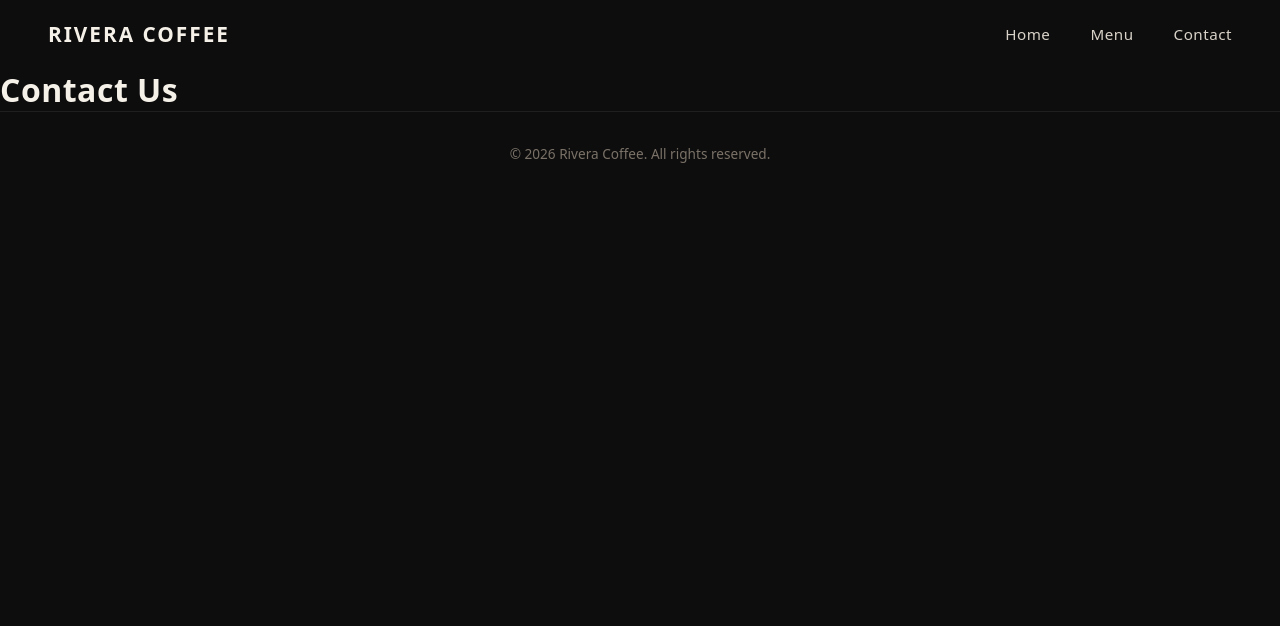
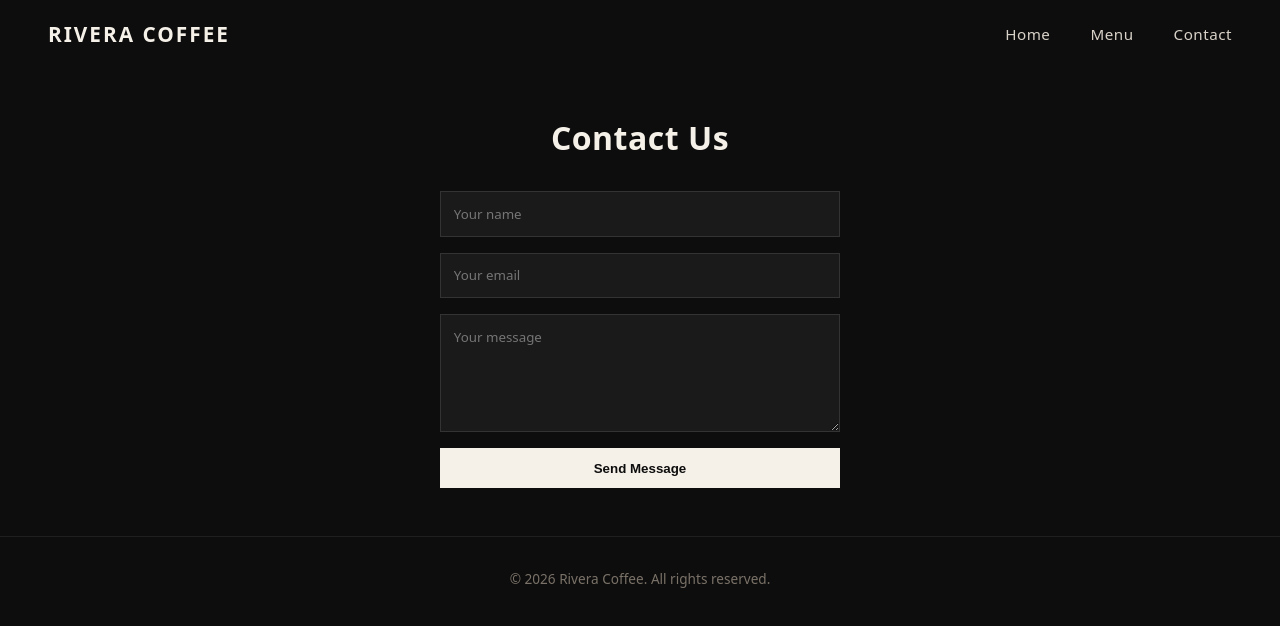
Before and after one commit to mhdanaso/cafe-project, a React (Vite) app: page /contact in a window 1280 px wide. Shown: the top 626 px of the page. Built offline with nearby package versions, Linux system fonts and the light colour scheme.

Commit message:
Add Contact page with controlled form inputs

```diff
--- /dev/null
+++ b/src/pages/Contact.css
@@ -0,0 +1,35 @@
+.contact-page {
+  padding: 3rem 2rem;
+  text-align: center;
+}
+
+.contact-form {
+  display: flex;
+  flex-direction: column;
+  gap: 1rem;
+  max-width: 400px;
+  margin: 2rem auto 0;
+}
+
+.contact-form input,
+.contact-form textarea {
+  padding: 0.8rem;
+  background-color: #1a1a1a;
+  border: 1px solid #333;
+  color: #f5f0e8;
+  font-family: inherit;
+}
+
+.contact-form button {
+  padding: 0.8rem;
+  background-color: #f5f0e8;
+  color: #0d0d0d;
+  font-weight: 700;
+  border: none;
+  cursor: pointer;
+}
+
+.success-msg {
+  margin-top: 2rem;
+  font-size: 1.2rem;
+}
--- a/src/pages/Contact.jsx
+++ b/src/pages/Contact.jsx
@@ -1,6 +1,57 @@
+import { useState } from "react";
+import SEO from "../components/SEO";
+import "./Contact.css";
 
 function Contact() {
-  return <h1>Contact Us</h1>;
+  const [name, setName] = useState("");
+  const [email, setEmail] = useState("");
+  const [message, setMessage] = useState("");
+  const [submitted, setSubmitted] = useState(false);
+
+  const handleSubmit = (e) => {
+    e.preventDefault();
+    console.log({ name, email, message });
+    setSubmitted(true);
+  };
+
+  return (
+    <div className="contact-page">
+      <SEO
+        title="Contact | Rivera Coffee"
+        description="Get in touch with Rivera Coffee. Visit us or send a message."
+      />
+      <h1>Contact Us</h1>
+
+      {submitted ? (
+        <p className="success-msg">Thanks {name}, we'll get back to you soon!</p>
+      ) : (
+        <form onSubmit={handleSubmit} className="contact-form">
+          <input
+            type="text"
+            placeholder="Your name"
+            value={name}
+            onChange={(e) => setName(e.target.value)}
+            required
+          />
+          <input
+            type="email"
+            placeholder="Your email"
+            value={email}
+            onChange={(e) => setEmail(e.target.value)}
+            required
+          />
+          <textarea
+            placeholder="Your message"
+            value={message}
+            onChange={(e) => setMessage(e.target.value)}
+            rows="5"
+            required
+          />
+          <button type="submit">Send Message</button>
+        </form>
+      )}
+    </div>
+  );
 }
 
 export default Contact;
```
